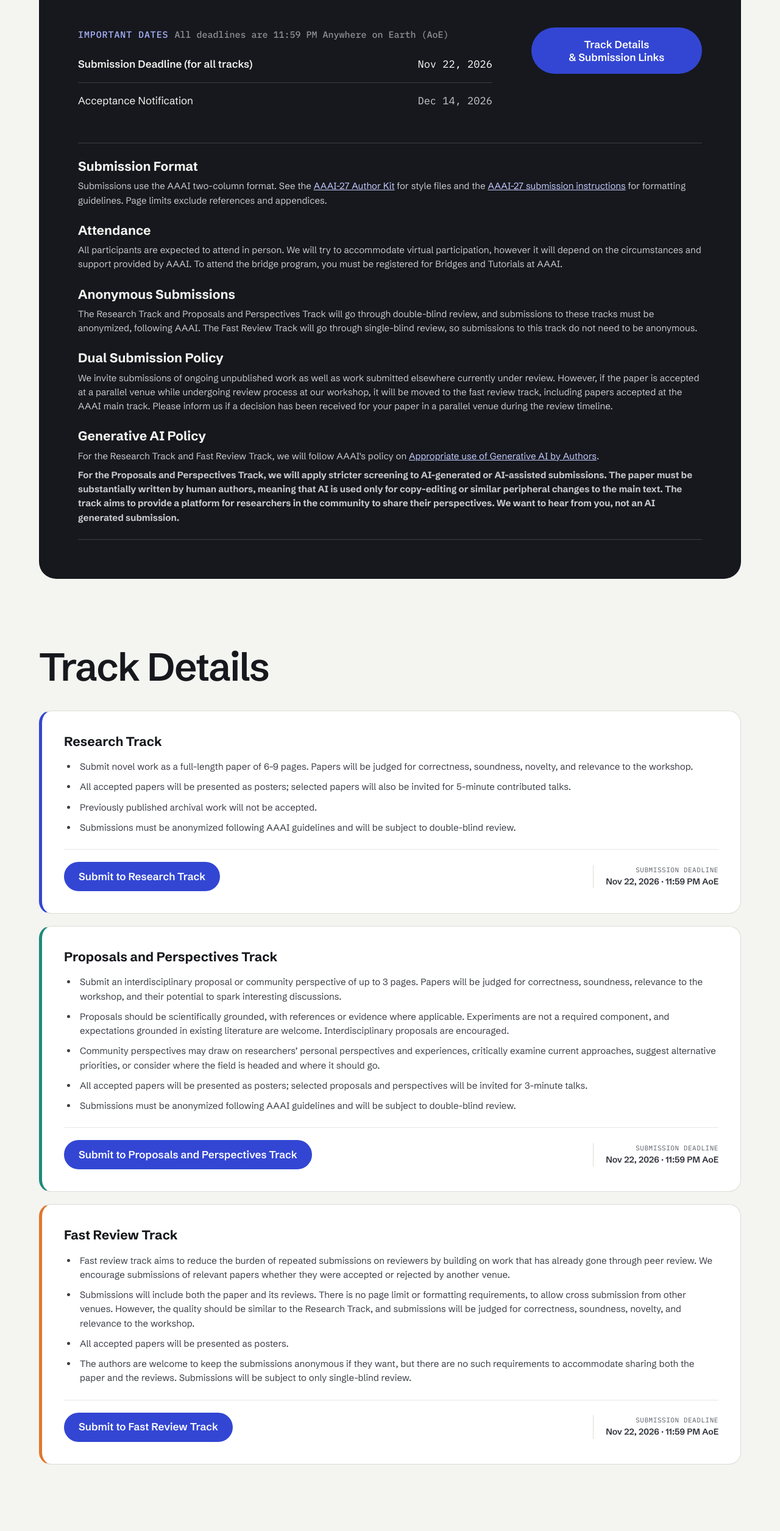
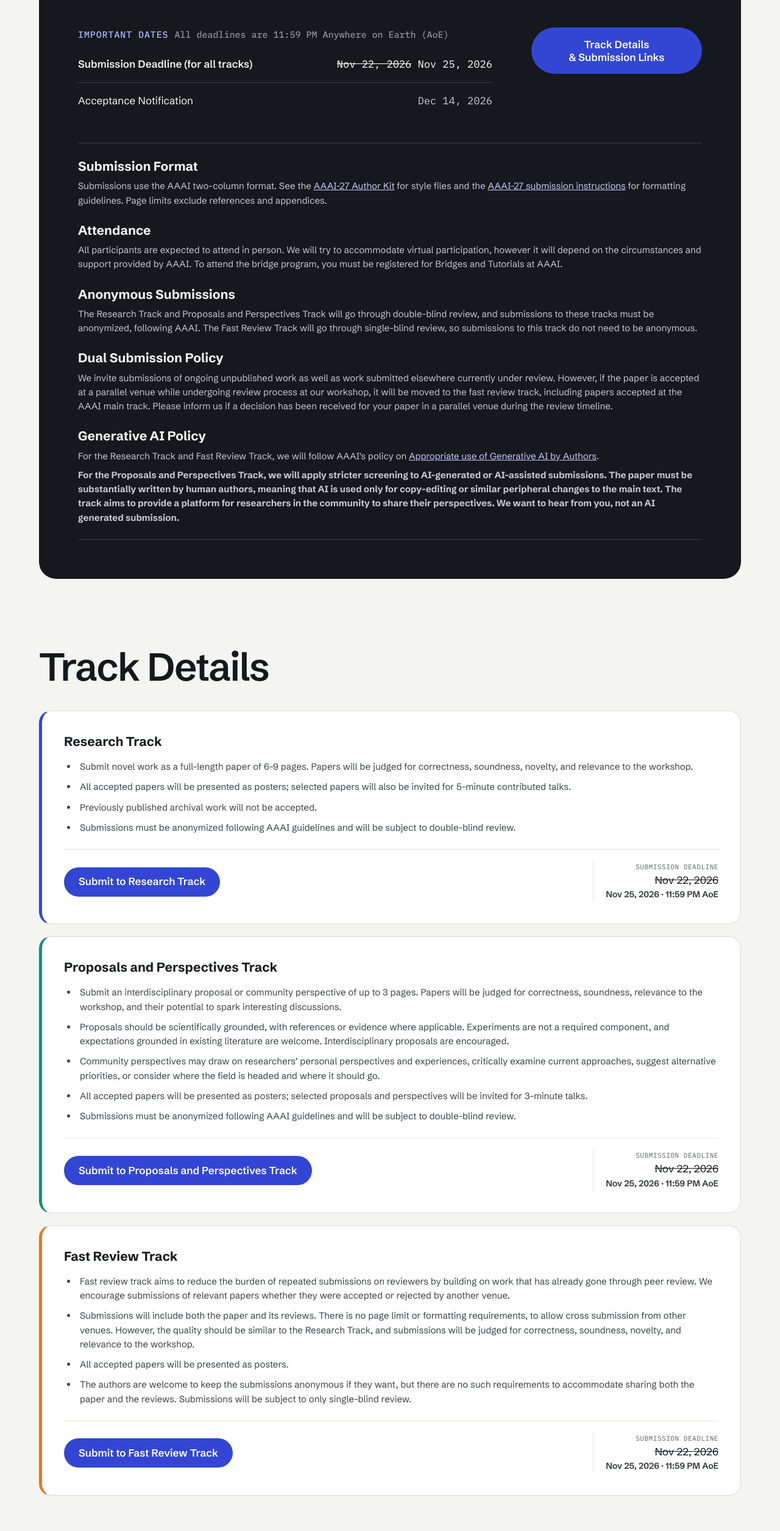
Before and after one commit to homogenization-in-ai/homogenization-in-ai.github.io, a plain HTML site: page aaai27/index.html in a window 1280 px wide. Shown: the part 2900-5410 px from the top of the page at 61% size. Drawn offline with Linux system fonts and the light colour scheme.

Commit message:
Update submission deadline to November 25
Co-authored-by: Copilot <223556219+Copilot@users.noreply.github.com>

```diff
--- a/aaai27/index.html
+++ b/aaai27/index.html
@@ -4,7 +4,7 @@
 <meta charset="utf-8">
 <meta name="viewport" content="width=device-width, initial-scale=1">
 <title>Homogenization in AI — HPAI@AAAI2027</title>
-<meta name="description" content="Homogenization in AI: Social Impacts, Pluralism, and Agents. A bridge program at AAAI 2027 in Montreal, Canada, February 16–17, 2027. Submissions due November 22, 2026.">
+<meta name="description" content="Homogenization in AI: Social Impacts, Pluralism, and Agents. A bridge program at AAAI 2027 in Montreal, Canada, February 16–17, 2027. Submissions due November 25, 2026.">
 <link rel="canonical" href="https://homogenization-in-ai.github.io/aaai27/">
 <meta name="theme-color" content="#F4F4F1">
 
@@ -14,20 +14,20 @@
 <meta property="og:locale" content="en_US">
 <meta property="og:url" content="https://homogenization-in-ai.github.io/aaai27/">
 <meta property="og:title" content="Homogenization in AI — HPAI@AAAI2027">
-<meta property="og:description" content="Social Impacts, Pluralism, and Agents. A bridge program at AAAI 2027 in Montreal, Canada. Submissions due November 22, 2026.">
+<meta property="og:description" content="Social Impacts, Pluralism, and Agents. A bridge program at AAAI 2027 in Montreal, Canada. Submissions due November 25, 2026.">
 <meta property="og:image" content="https://homogenization-in-ai.github.io/assets/img/social/og-image.jpg">
 <meta property="og:image:secure_url" content="https://homogenization-in-ai.github.io/assets/img/social/og-image.jpg">
 <meta property="og:image:type" content="image/jpeg">
 <meta property="og:image:width" content="1200">
 <meta property="og:image:height" content="630">
-<meta property="og:image:alt" content="Homogenization in AI: Social Impacts, Pluralism, and Agents. Bridge program at AAAI 2027, February 16–17, 2027, Montreal, Canada. Call for papers deadline November 22, 2026.">
+<meta property="og:image:alt" content="Homogenization in AI: Social Impacts, Pluralism, and Agents. Bridge program at AAAI 2027, February 16–17, 2027, Montreal, Canada. Call for papers deadline November 25, 2026.">
 
 <!-- X / Twitter -->
 <meta name="twitter:card" content="summary_large_image">
 <meta name="twitter:title" content="Homogenization in AI — HPAI@AAAI2027">
-<meta name="twitter:description" content="Social Impacts, Pluralism, and Agents. A bridge program at AAAI 2027 in Montreal, Canada. Submissions due November 22, 2026.">
+<meta name="twitter:description" content="Social Impacts, Pluralism, and Agents. A bridge program at AAAI 2027 in Montreal, Canada. Submissions due November 25, 2026.">
 <meta name="twitter:image" content="https://homogenization-in-ai.github.io/assets/img/social/og-image.jpg">
-<meta name="twitter:image:alt" content="Homogenization in AI: Social Impacts, Pluralism, and Agents. Bridge program at AAAI 2027, February 16–17, 2027, Montreal, Canada. Call for papers deadline November 22, 2026.">
+<meta name="twitter:image:alt" content="Homogenization in AI: Social Impacts, Pluralism, and Agents. Bridge program at AAAI 2027, February 16–17, 2027, Montreal, Canada. Call for papers deadline November 25, 2026.">
 
 <!-- Icons -->
 <link rel="icon" href="../assets/img/favicon.svg" type="image/svg+xml">
@@ -196,7 +196,7 @@
       <div class="dates">
         <h3 class="dates-title">Important dates <span>All deadlines are 11:59 PM Anywhere on Earth (AoE)</span></h3>
         <dl>
-          <div><dt class="strong">Submission Deadline (for all tracks)</dt><dd class="bright">Nov 22, 2026</dd></div>
+          <div><dt class="strong">Submission Deadline (for all tracks)</dt><dd class="bright"><del>Nov 22, 2026</del> <time datetime="2026-11-25">Nov 25, 2026</time></dd></div>
           <div><dt>Acceptance Notification</dt><dd>Dec 14, 2026</dd></div>
         </dl>
       </div>
@@ -249,7 +249,7 @@
         <div class="track-submit-action">
           <a class="btn btn-primary" href="https://openreview.net/group?id=AAAI.org/2027/Bridge/HPAI">Submit to Research Track</a>
         </div>
-        <p class="track-deadline"><span>Submission deadline</span><time datetime="2026-11-22">Nov 22, 2026 · 11:59 PM AoE</time></p>
+        <p class="track-deadline"><span>Submission deadline</span><del>Nov 22, 2026</del> <time datetime="2026-11-25">Nov 25, 2026 · 11:59 PM AoE</time></p>
       </div>
     </article>
     <article class="track-detail">
@@ -265,7 +265,7 @@
         <div class="track-submit-action">
           <a class="btn btn-primary" href="https://openreview.net/group?id=AAAI.org/2027/Bridge/HPAI">Submit to Proposals and Perspectives Track</a>
         </div>
-        <p class="track-deadline"><span>Submission deadline</span><time datetime="2026-11-22">Nov 22, 2026 · 11:59 PM AoE</time></p>
+        <p class="track-deadline"><span>Submission deadline</span><del>Nov 22, 2026</del> <time datetime="2026-11-25">Nov 25, 2026 · 11:59 PM AoE</time></p>
       </div>
     </article>
     <article class="track-detail">
@@ -280,7 +280,7 @@
         <div class="track-submit-action">
           <a class="btn btn-primary" href="https://forms.gle/WRefzoxbhkUyn3qh9">Submit to Fast Review Track</a>
         </div>
-        <p class="track-deadline"><span>Submission deadline</span><time datetime="2026-11-22">Nov 22, 2026 · 11:59 PM AoE</time></p>
+        <p class="track-deadline"><span>Submission deadline</span><del>Nov 22, 2026</del> <time datetime="2026-11-25">Nov 25, 2026 · 11:59 PM AoE</time></p>
       </div>
     </article>
   </div>
```
Also changed, not shown: index.html (+5 -5 lines), assets/img/hpai-aaai27-flyer.png, assets/img/hpai-aaai27-flyer.svg, assets/img/social/og-image.jpg, assets/img/social/og-image.svg.
